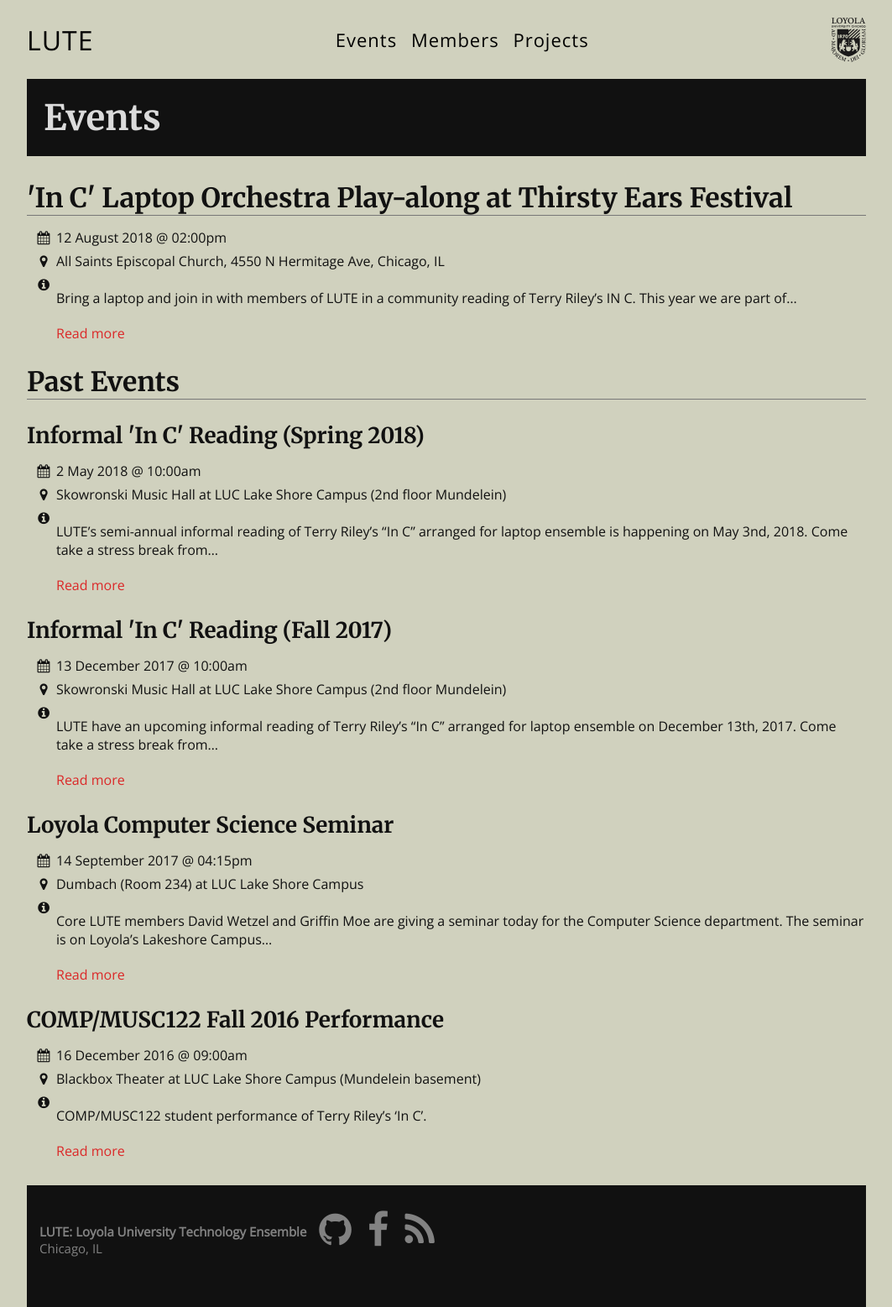
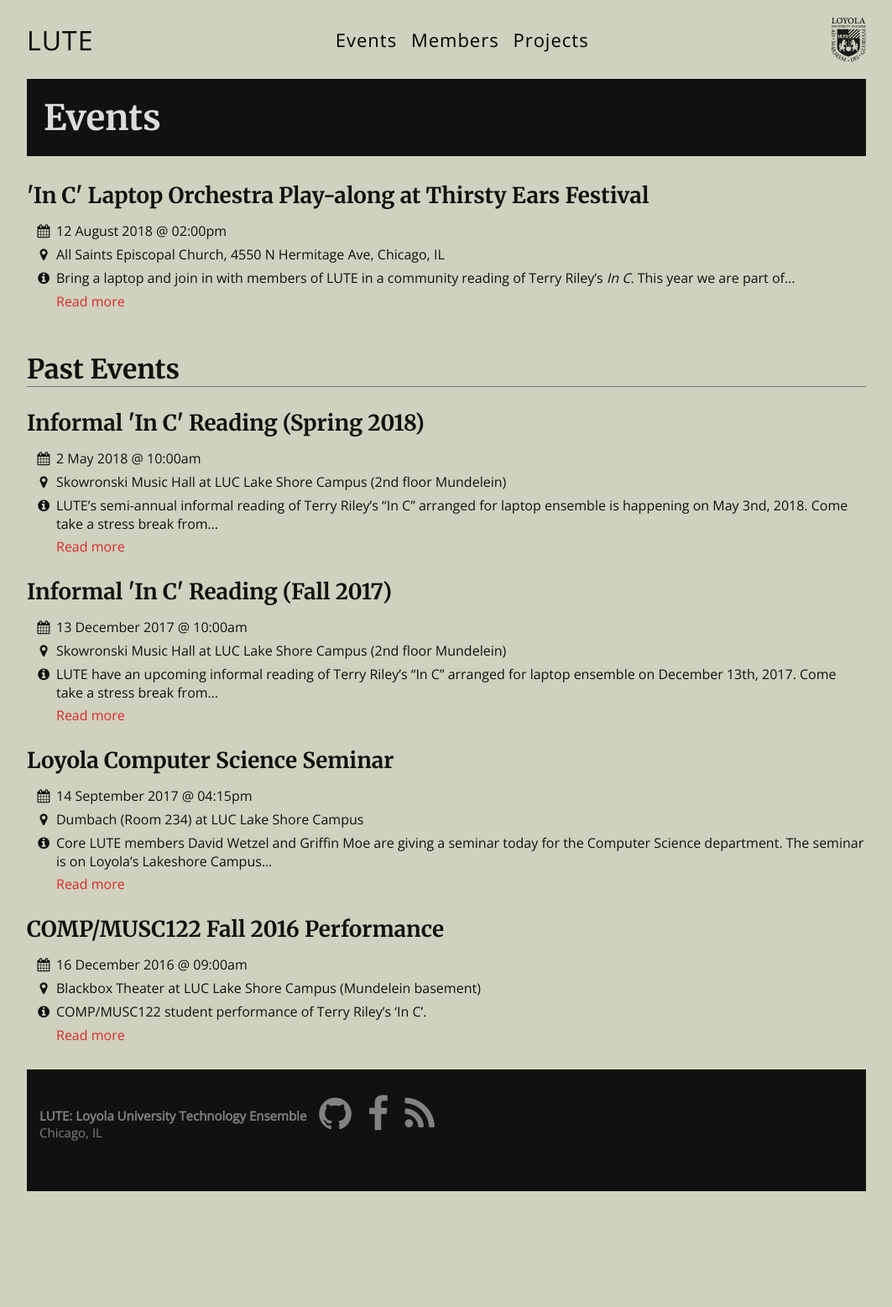
Before and after one commit to loyola-university-tech-ensemble/loyola-university-tech-ensemble.github.io, a Jekyll site: the page built from events.html, in a window 1280 px wide. Shown: the whole page at 84% size, without its empty margins (108-1171 px from the left). Built offline with Jekyll 4.4.1, drawn with Linux system fonts in a browser that asks for light colours; after the commit the page ends 1419 px from its top, so only the background shows below that.

Commit message:
Design tweaks. Optimized for In C app download.

```diff
--- a/_config.yml
+++ b/_config.yml
@@ -11,15 +11,19 @@
 facebook_username: LoyolaUniversityTechnologyEnsemble
 github_username:  loyola-university-tech-ensemble
 
+current_incapp_win: "https://"
+current_incapp_mac: "https://github.com/loyola-university-tech-ensemble/InC/releases/download/v2.0.0/InCApp_macOS.dmg"
+
+current_projector_win: "https://github.com/loyola-university-tech-ensemble/in-c-score-progress/releases/download/v1.1.0/InCScoreProgress-win32-x64.zip"
+current_projector_mac: "https://github.com/loyola-university-tech-ensemble/in-c-score-progress/releases/download/v1.1.0/InCScoreProgress-macos-x64.dmg"
+current_projector_lin: "https://github.com/loyola-university-tech-ensemble/in-c-score-progress/releases/download/v1.1.0/InCScoreProgress-linux-x64.zip"
+
 # Build settings
 markdown: kramdown
 
 paginate: 6
 paginate_path: "/posts/page:num/"
 
-#gems:
-#  - jekyll-feed
-
 exclude:
   - Gemfile
   - Gemfile.lock
--- a/_sass/_layout.scss
+++ b/_sass/_layout.scss
@@ -35,11 +35,8 @@
 
   .intro-message {
     position: relative;
-    display: flex;
-    align-items: center;
-    justify-content: center;
-    margin-bottom: 80px;
-    padding: 5vw;
+    margin-bottom: 40px;
+    padding: 3vw;
     @extend %headliner-type;
     font-size: 5vw;
     white-space: nowrap;
@@ -47,16 +44,17 @@
     border: 0.4vw solid;
     border-radius: 0.2vw;
 
+    & > div::first-letter { color: desaturate(#db2828, 30%); }
     & > .intro-image {
       z-index: -1;
       position: absolute;
-      top: 5%; right: 20%; left: 20%; bottom: 5%;
+      top: 0; right: 0; left: 45%; bottom: 0;
       background: url('/images/performance-f16.png');
       background-size: 80%;
       background-repeat: no-repeat;
       background-position-x: 50%;
       background-position-y: 50%;
-      filter: brightness(90%) grayscale(50%) contrast(60%) saturate(150%);
+      filter: brightness(80%) grayscale(100%) contrast(70%) saturate(150%);
     }
   }
 
@@ -126,6 +124,7 @@
   grid-template-columns: repeat(auto-fill, minmax(300px, 1fr));
   grid-gap: 20px;
   justify-items: center;
+  margin-bottom: 40px;
 
   & > h1 {
     grid-column: 1 / -1;
@@ -207,6 +206,9 @@
     letter-spacing: 1px;
     @extend %no-select;
   }
+  & .event + h2 { // "Past Events"
+    margin-top: 50px;
+  }
   & .event-info {
     display: grid;
     grid-template-columns: 30px auto;
@@ -229,6 +231,11 @@
     & .read-more:checked ~ .event-row.desc { display: block; }
     & .read-more:checked ~ .event-row.excerpt { display: none; }
     & .read-more:checked ~ label::after { content: ' less'; }
+    & .event-row p {
+      margin: 0;
+      margin-block-start: 0;
+      margin-block-end: 0;
+    }
   }
 }
 
--- /dev/null
+++ b/_sass/_projects.scss
@@ -0,0 +1,9 @@
+.project {
+  display: grid;
+  grid-template-columns: 1fr 2fr;
+  grid-column-gap: 20px;
+  margin-bottom: 60px;
+
+  & > img { align-self: center; }
+  & .primary-btn { margin-right: 10px; }
+}
--- a/css/main.scss
+++ b/css/main.scss
@@ -60,5 +60,6 @@
   "base",
   "layout",
   "members",
+  "projects",
   "syntax-highlighting"
 ;
--- a/events.html
+++ b/events.html
@@ -9,7 +9,7 @@
   {% if upcoming_events != empty %}
     {% for event in upcoming_events %}
       <div class="event">
-        <h2>{{ event.title }}</h2>
+        <h3>{{ event.title }}</h3>
         <div class="event-info">
           <span class="fa fa-calendar"></span>
           <span class="event-row">{{ event.date | date: "%-d %B %Y @ %I:%M%P" }}</span>
```
Also changed, not shown: _data/events.yml (+11 -4 lines), _layouts/home.html (+52 -49 lines), projects.html (added, +59 -0 lines), projects.md (deleted, +0 -42 lines).
